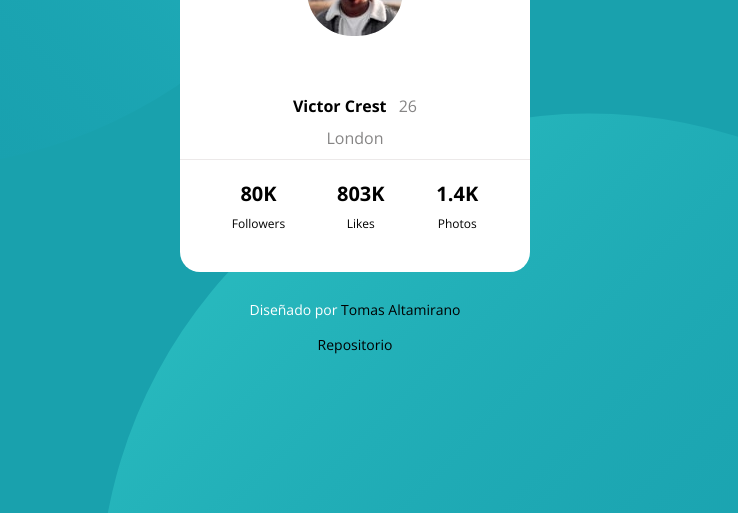
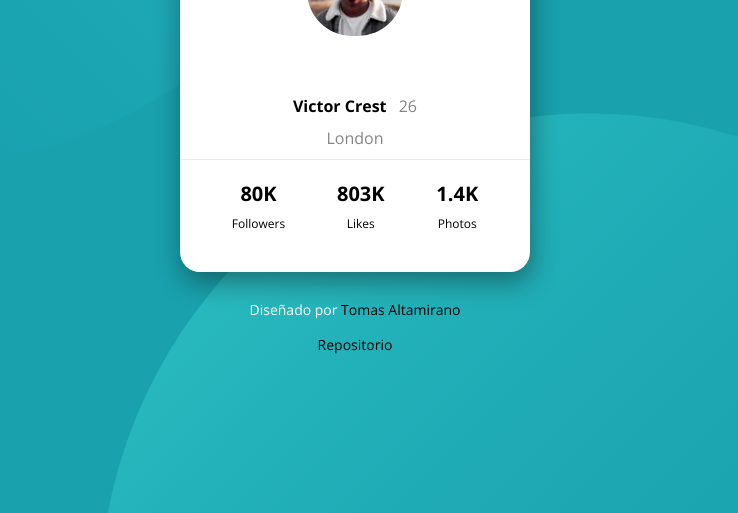
Before and after one commit to tomasaltamirano/profile-card, a plain HTML site: page index.html in a window 1280 px wide. Shown: the part 287-800 px from the top of the page, without its empty margins (285-1023 px from the left). Drawn offline with nearby package versions, Linux system fonts and the light colour scheme.

Commit message:
sombras agregadas para mejorar aspecto estetico de la card

```diff
--- a/styles.css
+++ b/styles.css
@@ -28,6 +28,7 @@ body{
     width: 350px;
     margin: 0 auto;
     border-radius: 20px;
+    box-shadow: 2px 10px 27px rgba(10, 10, 10, 0.4);
 }
 
 .container{
```
